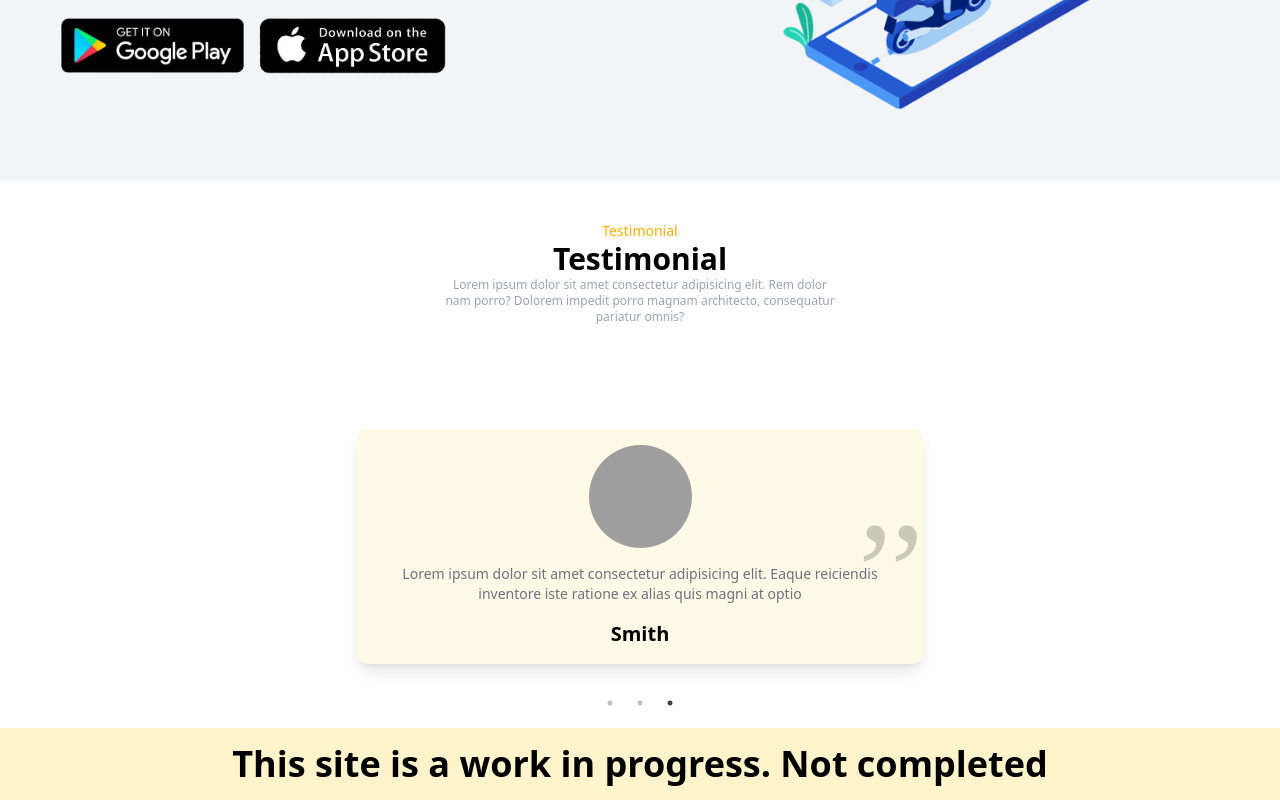
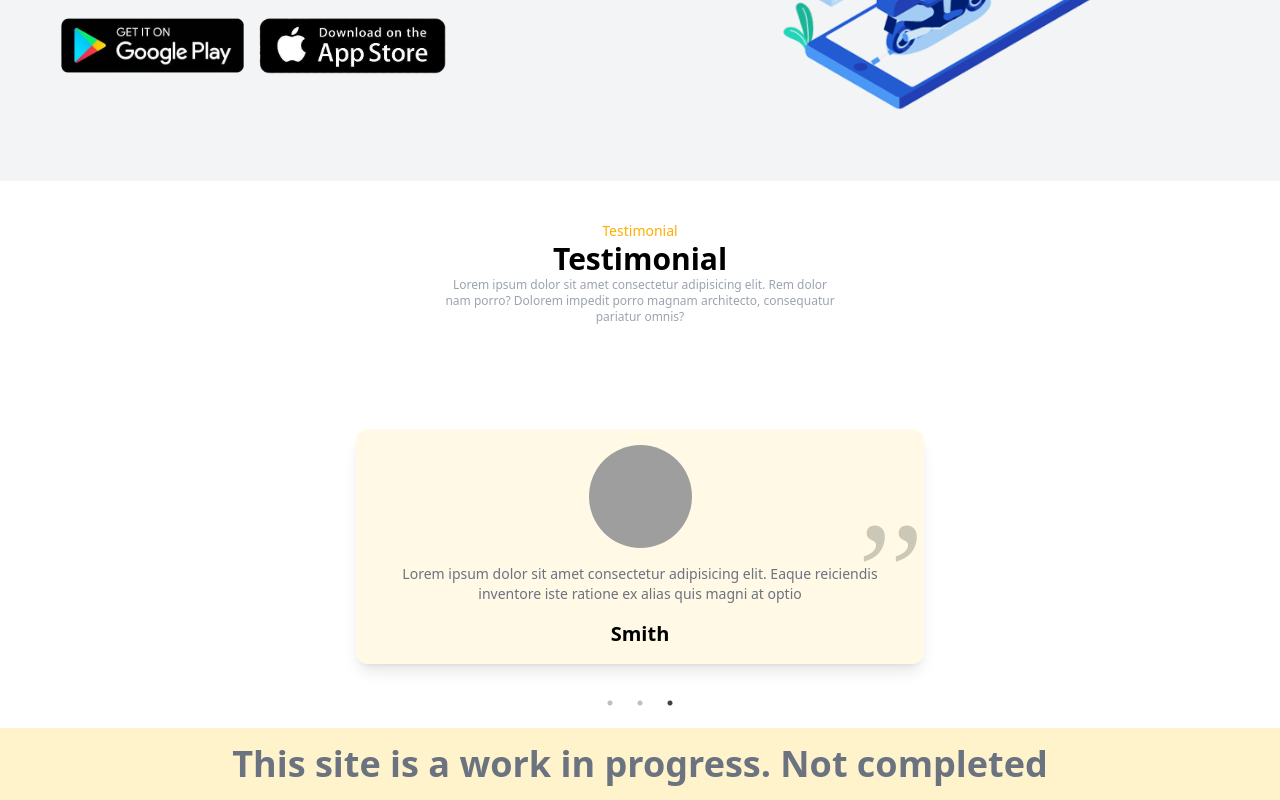
Before and after one commit to SHANIB-C-K/Restaurant-web, a React (Vite) app: page / in a window 1280 px wide. Shown: the part 1864-2664 px from the top of the page. Built offline with nearby package versions, Linux system fonts and the light colour scheme; grey boxes are pictures that could not be loaded.

Commit message:
Site status color changed

```diff
--- a/src/components/Footer/Footer.jsx
+++ b/src/components/Footer/Footer.jsx
@@ -4,7 +4,7 @@ const Footer = () => {
   return (
     <>
       <div className="bg-primary/20">
-        <h1 className="text-3xl sm:text-4xl font-bold justify-center text-center py-4">
+        <h1 className="text-3xl sm:text-4xl font-bold justify-center text-center py-4 text-gray-500 dark:bg-gray-800">
           This site is a work in progress. Not completed
         </h1>
       </div>
```
